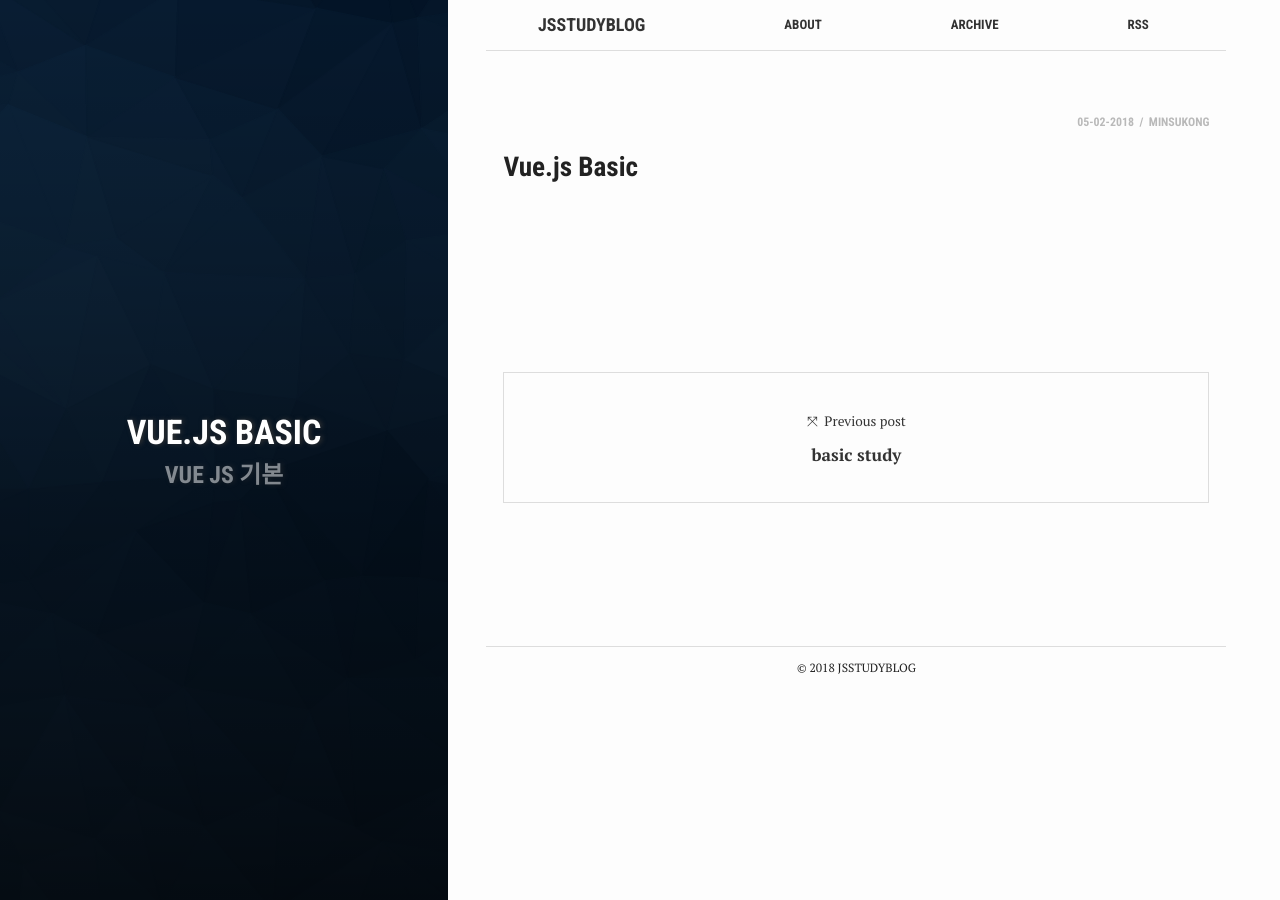
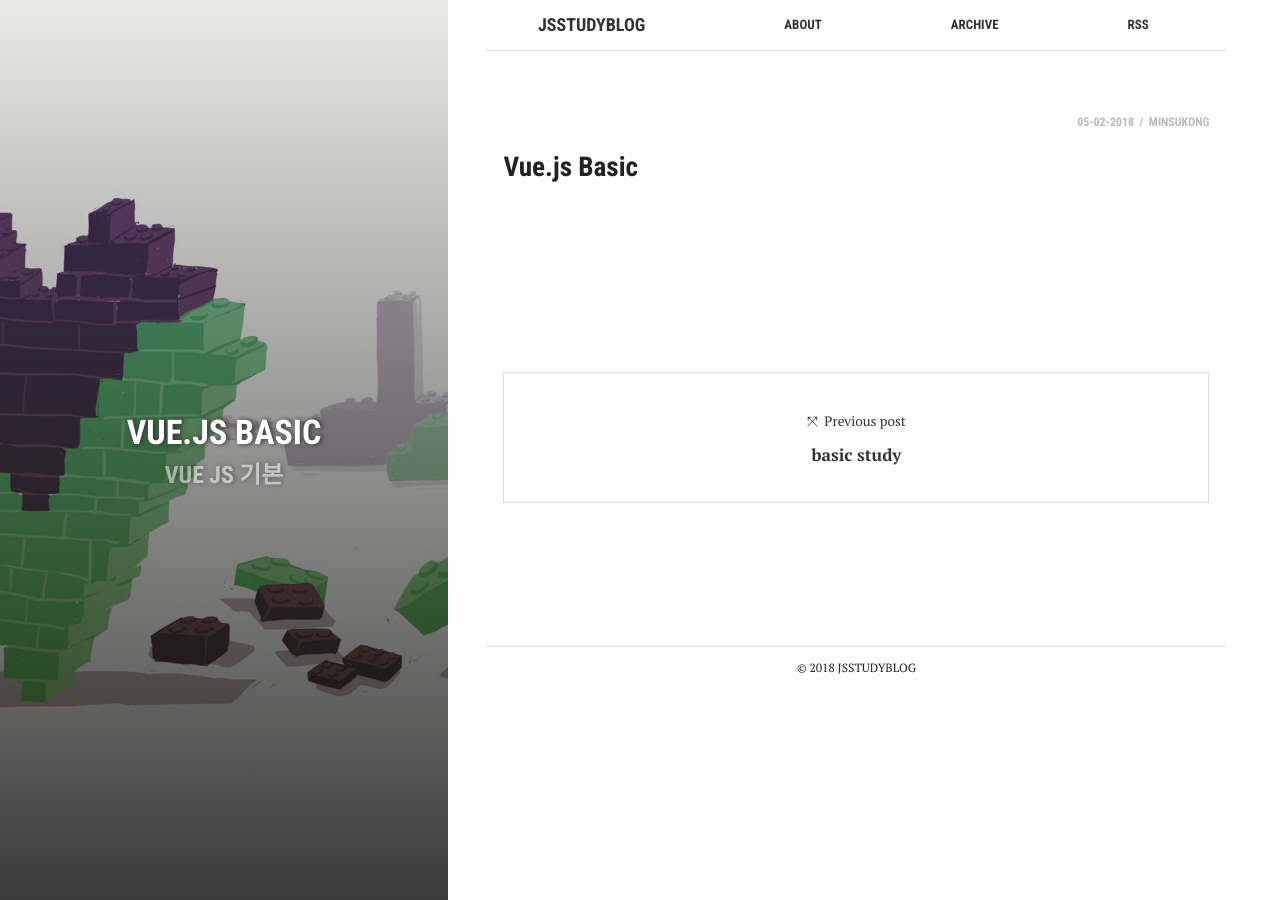
Before and after one commit to minsukong/jsStudyBlog, a Jekyll site: the page built from _posts/2018-02-05-vueBasic.md, in a window 1280 px wide. Built offline with Jekyll 4.4.1, drawn with Linux system fonts in a browser that asks for light colours; comment, search, counter and statistics services are not loaded.

Commit message:
vue post test

```diff
--- a/_posts/2018-02-05-vueBasic.md
+++ b/_posts/2018-02-05-vueBasic.md
@@ -1,4 +1,5 @@
 ---
+bg: "vue.jpg"
 layout: post
 title:  "Vue.js Basic"
 crawlertitle: "vue"
```
Also changed, not shown: assets/images/vue.jpg (added).
